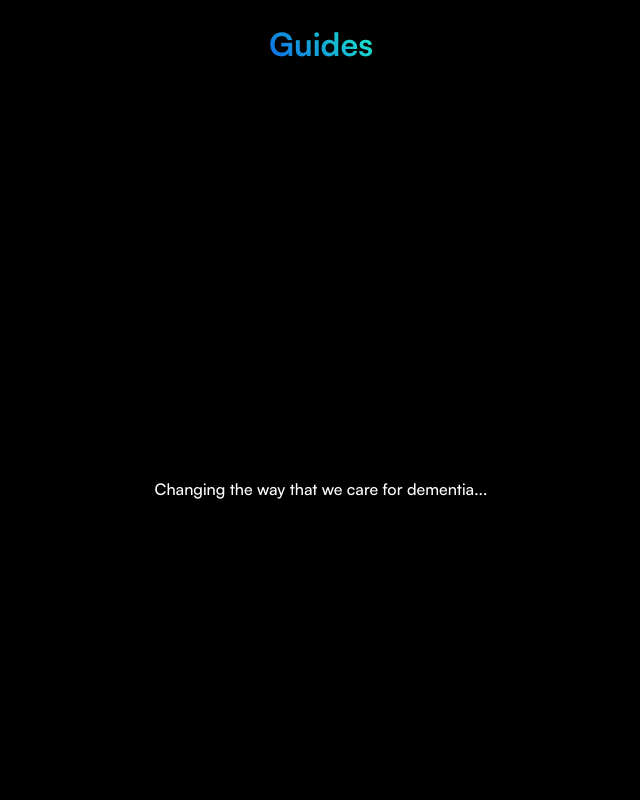
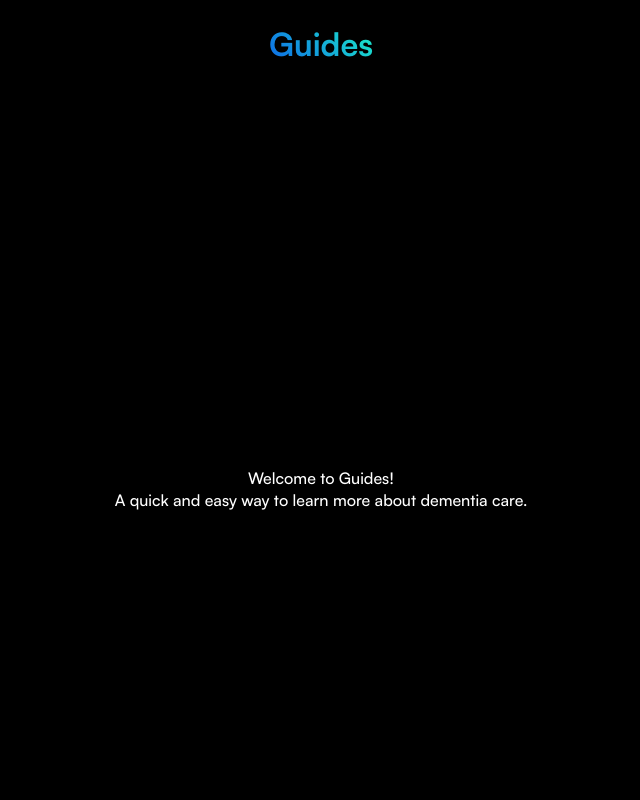
Before and after one commit to ayaan-dhir/empathica-website, a plain HTML site: page guides.html in a window 1280 px wide. Shown: the top 800 px of the page, without its empty margins (319-959 px from the left). Drawn offline with Linux system fonts and the light colour scheme.

Commit message:
new content

```diff
--- a/guides.html
+++ b/guides.html
@@ -15,7 +15,7 @@
 
     <main>
         <div>
-            <p>Changing the way that we care for dementia...</p>
+            <p>Welcome to Guides! <br> A quick and easy way to learn more about dementia care.</p>
         </div>
     </main>
 
```
